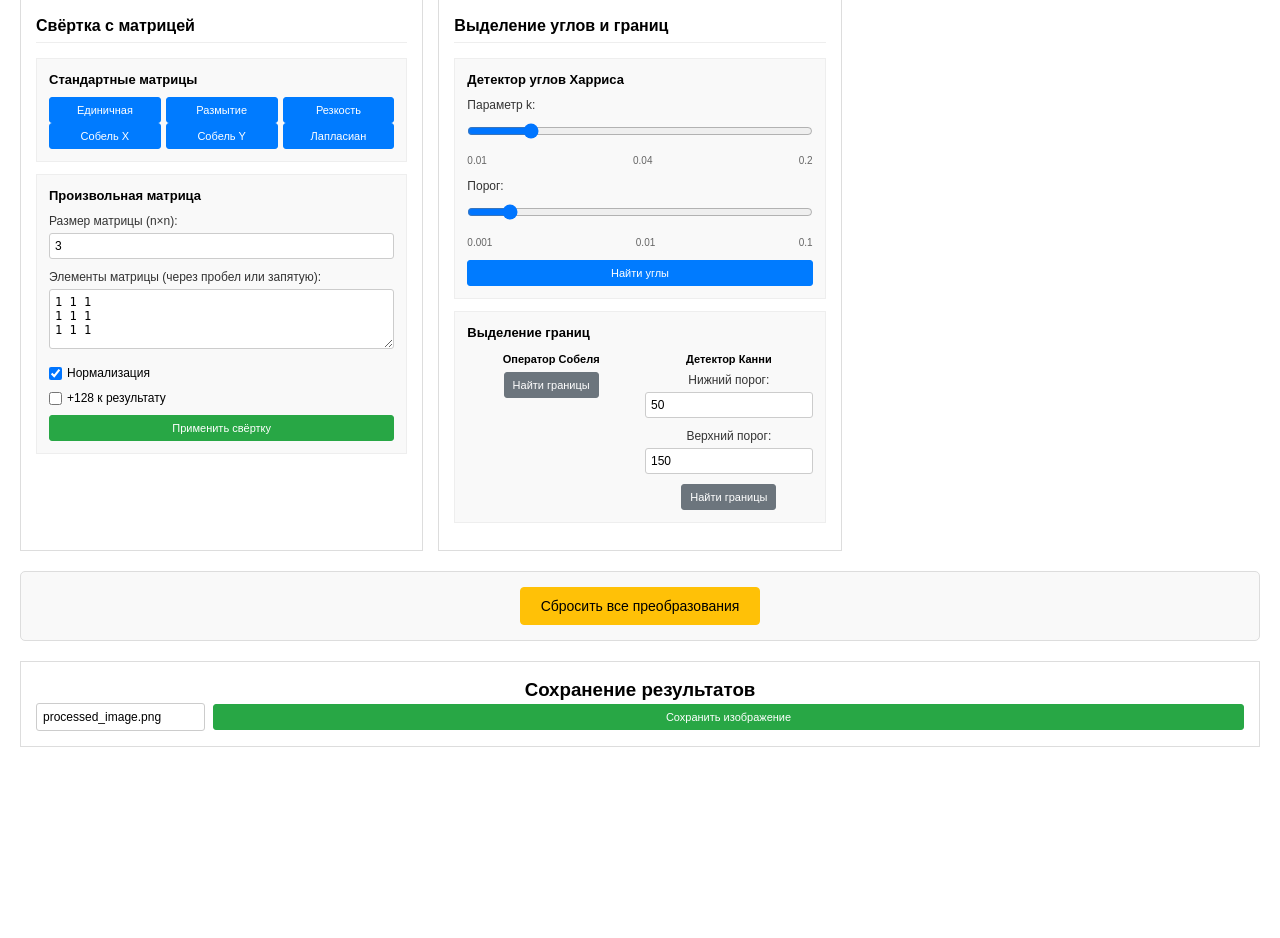
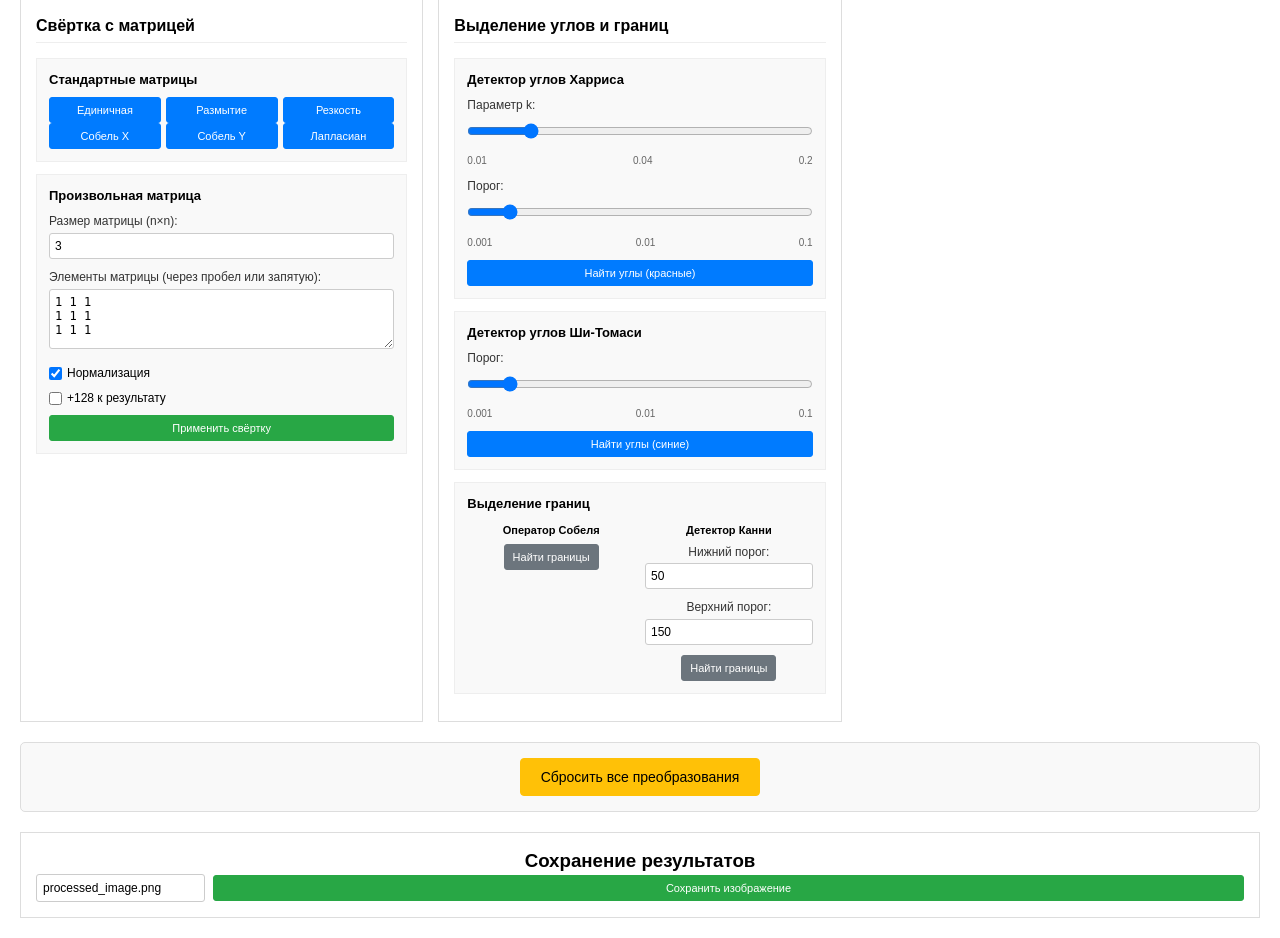
Before and after one commit to zvrva/CV-lab-3, a Flask app: page / in a window 1280 px wide. Shown: the part 1801-2739 px from the top of the page. Before the commit the page ends 2548 px from the top, so only its background shows below. Run offline with Flask 3, Linux system fonts and the light colour scheme.

Commit message:
first commit

```diff
--- a/main.py
+++ b/main.py
@@ -441,7 +441,7 @@ class ImageProcessor:
                 kernel = kernel / kernel_sum
 
         for k in range(channels):
-            padded = np.pad(self.image_array[:, :, k], pad, mode='edge') # значения с ркаев массива
+            padded = np.pad(self.image_array[:, :, k], pad, mode='edge')
 
             for i in range(height):
                 for j in range(width):
@@ -559,18 +559,7 @@ class ImageProcessor:
 
         corners = R > auto_threshold
 
-        num_corners = np.sum(corners)
-
         result_array = self.image_array.copy()
-
-        if num_corners > 1000:
-            auto_threshold = np.percentile(R_flat_sorted, 98)
-            corners = R > auto_threshold
-            num_corners = np.sum(corners)
-        elif num_corners < 10:
-            auto_threshold = np.percentile(R_flat_sorted, 90)
-            corners = R > auto_threshold
-            num_corners = np.sum(corners)
 
         corner_count = 0
         for i in range(height):
@@ -584,6 +573,123 @@ class ImageProcessor:
                                 result_array[ni, nj, 0] = 255
                                 result_array[ni, nj, 1] = 0
                                 result_array[ni, nj, 2] = 0
+
+        self.image_array = result_array
+        self._update_current_image()
+        return True
+
+    def shi_tomasi_corner_detection(self, threshold=0.01):
+        """Детектор углов Ши-Томаси"""
+        if self.image_array is None:
+            return False
+
+        height, width, channels = self.image_array.shape
+        gray = np.zeros((height, width))
+
+        for i in range(height):
+            for j in range(width):
+                r = self.image_array[i, j, 0]
+                g = self.image_array[i, j, 1]
+                b = self.image_array[i, j, 2]
+                gray[i, j] = 0.2989 * r + 0.5870 * g + 0.1140 * b
+
+        gray = (gray - np.min(gray)) / (np.max(gray) - np.min(gray)) * 255
+
+        Ix = np.zeros_like(gray)
+        Iy = np.zeros_like(gray)
+
+        sobel_x = np.array([[-1, 0, 1], [-2, 0, 2], [-1, 0, 1]])
+        sobel_y = np.array([[-1, -2, -1], [0, 0, 0], [1, 2, 1]])
+
+        pad = 1
+        padded_gray = np.pad(gray, pad, mode='edge')
+
+        for i in range(height):
+            for j in range(width):
+                gx = 0.0
+                for ki in range(3):
+                    for kj in range(3):
+                        gx += padded_gray[i + ki, j + kj] * sobel_x[ki, kj]
+                Ix[i, j] = gx
+
+                gy = 0.0
+                for ki in range(3):
+                    for kj in range(3):
+                        gy += padded_gray[i + ki, j + kj] * sobel_y[ki, kj]
+                Iy[i, j] = gy
+
+        Ix2 = Ix * Ix
+        Iy2 = Iy * Iy
+        Ixy = Ix * Iy
+
+        def gaussian_filter_for_shi_tomasi(image, sigma=1.0):
+            """Гауссов фильтр"""
+            size = int(3 * sigma) * 2 + 1
+            if size % 2 == 0:
+                size += 1
+            pad = size // 2
+
+            kernel = np.zeros((size, size))
+            total = 0.0
+            for i in range(size):
+                for j in range(size):
+                    x = i - pad
+                    y = j - pad
+                    value = math.exp(-(x*x + y*y) / (2 * sigma * sigma))
+                    kernel[i, j] = value
+                    total += value
+
+            kernel /= total
+
+            h, w = image.shape
+            padded = np.pad(image, pad, mode='edge')
+            result = np.zeros_like(image)
+
+            for i in range(h):
+                for j in range(w):
+                    total_val = 0.0
+                    for ki in range(size):
+                        for kj in range(size):
+                            total_val += padded[i + ki, j + kj] * kernel[ki, kj]
+                    result[i, j] = total_val
+
+            return result
+
+        Ix2 = gaussian_filter_for_shi_tomasi(Ix2, sigma=1.0)
+        Iy2 = gaussian_filter_for_shi_tomasi(Iy2, sigma=1.0)
+        Ixy = gaussian_filter_for_shi_tomasi(Ixy, sigma=1.0)
+
+        det = Ix2 * Iy2 - Ixy * Ixy
+        trace = Ix2 + Iy2
+
+        lambda_min = (trace - np.sqrt(trace * trace - 4 * det)) / 2
+
+        R = lambda_min
+
+        R_flat = R.flatten()
+        R_flat_sorted = np.sort(R_flat)
+
+        if threshold < 0.1:
+            auto_threshold = np.percentile(R_flat_sorted, 95)
+        else:
+            auto_threshold = np.percentile(R_flat_sorted, 100 * (1 - threshold))
+
+        corners = R > auto_threshold
+
+        result_array = self.image_array.copy()
+
+        corner_count = 0
+        for i in range(height):
+            for j in range(width):
+                if corners[i, j]:
+                    corner_count += 1
+                    for di in range(-1, 2):
+                        for dj in range(-1, 2):
+                            ni, nj = i + di, j + dj
+                            if 0 <= ni < height and 0 <= nj < width:
+                                result_array[ni, nj, 0] = 0
+                                result_array[ni, nj, 1] = 0
+                                result_array[ni, nj, 2] = 255
 
         self.image_array = result_array
         self._update_current_image()
@@ -858,6 +964,10 @@ class ImageProcessor:
                 params.get('k', 0.04),
                 params.get('threshold', 0.01)
             )
+        elif transform_type == 'shi_tomasi_corners':
+            success = self.shi_tomasi_corner_detection(
+                params.get('threshold', 0.01)
+            )
         elif transform_type == 'sobel_edges':
             success = self.sobel_edge_detection()
         elif transform_type == 'canny_edges':
--- a/templates/index.html
+++ b/templates/index.html
@@ -686,7 +686,23 @@
                         </div>
                     </div>
                     <div class="btn-group">
-                        <button class="btn btn-primary" onclick="applyHarrisCorners()">Найти углы</button>
+                        <button class="btn btn-primary" onclick="applyHarrisCorners()">Найти углы (красные)</button>
+                    </div>
+                </div>
+
+                <div class="transform-group">
+                    <h4>Детектор углов Ши-Томаси</h4>
+                    <div class="control-group">
+                        <label>Порог:</label>
+                        <input type="range" id="shiTomasiThreshold" min="0.001" max="0.1" step="0.001" value="0.01">
+                        <div class="range-values">
+                            <span>0.001</span>
+                            <span id="shiTomasiThresholdValue">0.01</span>
+                            <span>0.1</span>
+                        </div>
+                    </div>
+                    <div class="btn-group">
+                        <button class="btn btn-primary" onclick="applyShiTomasiCorners()">Найти углы (синие)</button>
                     </div>
                 </div>
 
@@ -770,6 +786,10 @@
 
         document.getElementById('harrisThreshold').addEventListener('input', function() {
             document.getElementById('harrisThresholdValue').textContent = this.value;
+        });
+
+        document.getElementById('shiTomasiThreshold').addEventListener('input', function() {
+            document.getElementById('shiTomasiThresholdValue').textContent = this.value;
         });
 
         document.getElementById('imageInput').addEventListener('change', function(e) {
@@ -906,6 +926,14 @@
             });
         }
 
+        function applyShiTomasiCorners() {
+            const threshold = parseFloat(document.getElementById('shiTomasiThreshold').value);
+
+            applyTransform('shi_tomasi_corners', {
+                threshold: threshold
+            });
+        }
+
         function applyCannyEdges() {
             const lowThreshold = parseInt(document.getElementById('cannyLow').value);
             const highThreshold = parseInt(document.getElementById('cannyHigh').value);
```
